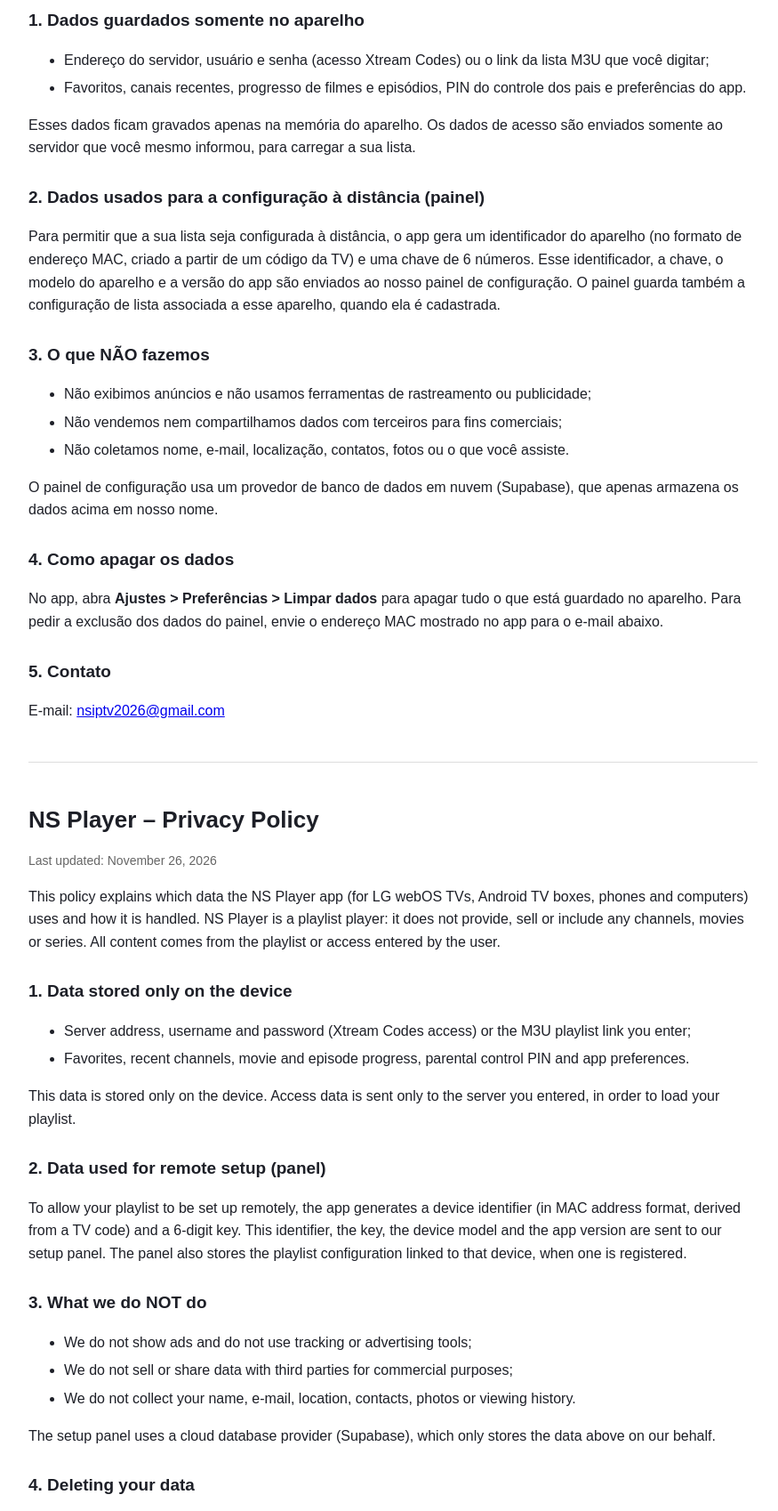
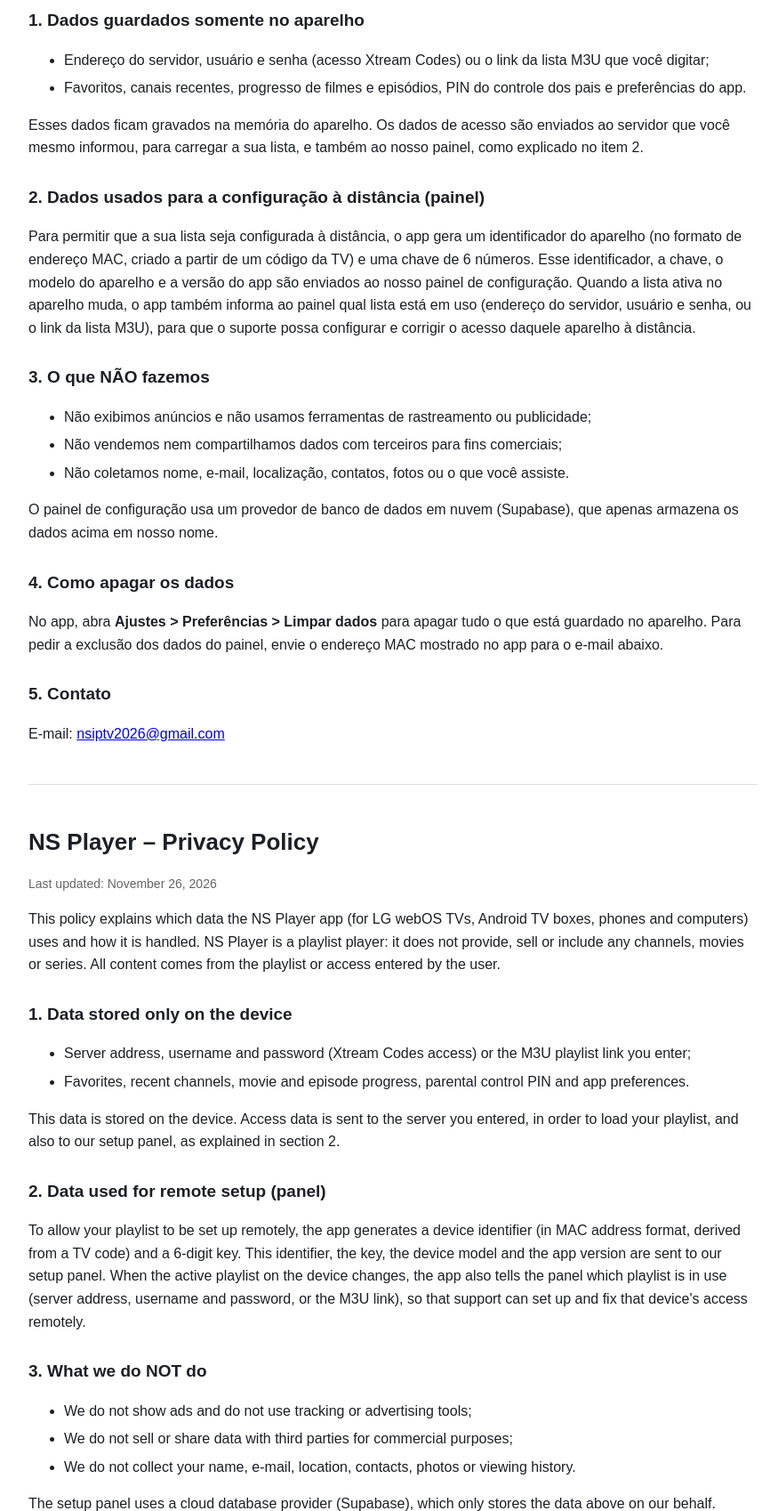
Before and after one commit to ns-stream/ns-stream.github.io, a plain HTML site: page privacidade.html in a window 1280 px wide. Shown: the part 240-1938 px from the top of the page at 89% size, without its empty margins (198-1073 px from the left). Drawn offline with Linux system fonts and the light colour scheme.

Commit message:
Add files via upload

```diff
--- a/privacidade.html
+++ b/privacidade.html
@@ -26,10 +26,10 @@ O NS Player é um reprodutor de listas: ele não fornece, não vende e não incl
   <li>Endereço do servidor, usuário e senha (acesso Xtream Codes) ou o link da lista M3U que você digitar;</li>
   <li>Favoritos, canais recentes, progresso de filmes e episódios, PIN do controle dos pais e preferências do app.</li>
 </ul>
-<p>Esses dados ficam gravados apenas na memória do aparelho. Os dados de acesso são enviados somente ao servidor que você mesmo informou, para carregar a sua lista.</p>
+<p>Esses dados ficam gravados na memória do aparelho. Os dados de acesso são enviados ao servidor que você mesmo informou, para carregar a sua lista, e também ao nosso painel, como explicado no item 2.</p>
 
 <h2>2. Dados usados para a configuração à distância (painel)</h2>
-<p>Para permitir que a sua lista seja configurada à distância, o app gera um identificador do aparelho (no formato de endereço MAC, criado a partir de um código da TV) e uma chave de 6 números. Esse identificador, a chave, o modelo do aparelho e a versão do app são enviados ao nosso painel de configuração. O painel guarda também a configuração de lista associada a esse aparelho, quando ela é cadastrada.</p>
+<p>Para permitir que a sua lista seja configurada à distância, o app gera um identificador do aparelho (no formato de endereço MAC, criado a partir de um código da TV) e uma chave de 6 números. Esse identificador, a chave, o modelo do aparelho e a versão do app são enviados ao nosso painel de configuração. Quando a lista ativa no aparelho muda, o app também informa ao painel qual lista está em uso (endereço do servidor, usuário e senha, ou o link da lista M3U), para que o suporte possa configurar e corrigir o acesso daquele aparelho à distância.</p>
 
 <h2>3. O que NÃO fazemos</h2>
 <ul>
@@ -58,10 +58,10 @@ NS Player is a playlist player: it does not provide, sell or include any channel
   <li>Server address, username and password (Xtream Codes access) or the M3U playlist link you enter;</li>
   <li>Favorites, recent channels, movie and episode progress, parental control PIN and app preferences.</li>
 </ul>
-<p>This data is stored only on the device. Access data is sent only to the server you entered, in order to load your playlist.</p>
+<p>This data is stored on the device. Access data is sent to the server you entered, in order to load your playlist, and also to our setup panel, as explained in section 2.</p>
 
 <h2>2. Data used for remote setup (panel)</h2>
-<p>To allow your playlist to be set up remotely, the app generates a device identifier (in MAC address format, derived from a TV code) and a 6-digit key. This identifier, the key, the device model and the app version are sent to our setup panel. The panel also stores the playlist configuration linked to that device, when one is registered.</p>
+<p>To allow your playlist to be set up remotely, the app generates a device identifier (in MAC address format, derived from a TV code) and a 6-digit key. This identifier, the key, the device model and the app version are sent to our setup panel. When the active playlist on the device changes, the app also tells the panel which playlist is in use (server address, username and password, or the M3U link), so that support can set up and fix that device's access remotely.</p>
 
 <h2>3. What we do NOT do</h2>
 <ul>
```
